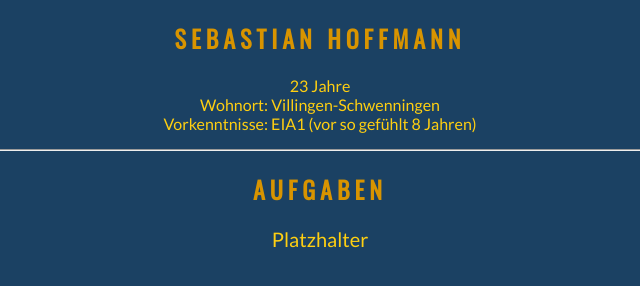
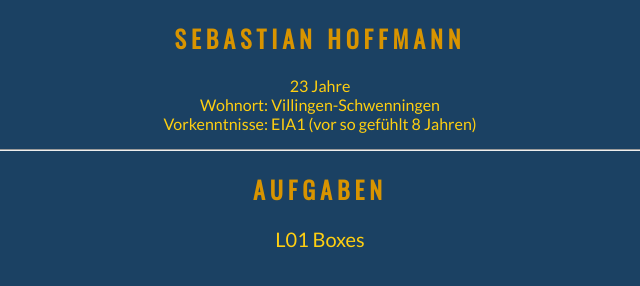
Before and after one commit to sebifyy/EIA2_4, a plain HTML site: page steckbrief/steckbrief.htm in a window 1280 px wide. Shown: the full height of the page, 320-960 px from the left. Drawn offline with nearby package versions, Linux system fonts and the light colour scheme.

Commit message:
L01 verlinkt

```diff
--- a/steckbrief/steckbrief.htm
+++ b/steckbrief/steckbrief.htm
@@ -70,7 +70,7 @@ und diese -->
 
 
 	<h2>Aufgaben</h2>
-	<a href="" target="_blank">Platzhalter</a>
+	<a href="https://github.com/sebifyy/EIA2_4/blob/master/L01%20Boxes/L01_Trace-Activity.pdf" target="_blank">L01 Boxes</a>
 
 	<!-- Bitte keine Änderung in der folgenden Zeile vornehmen -->
 </body>
```
